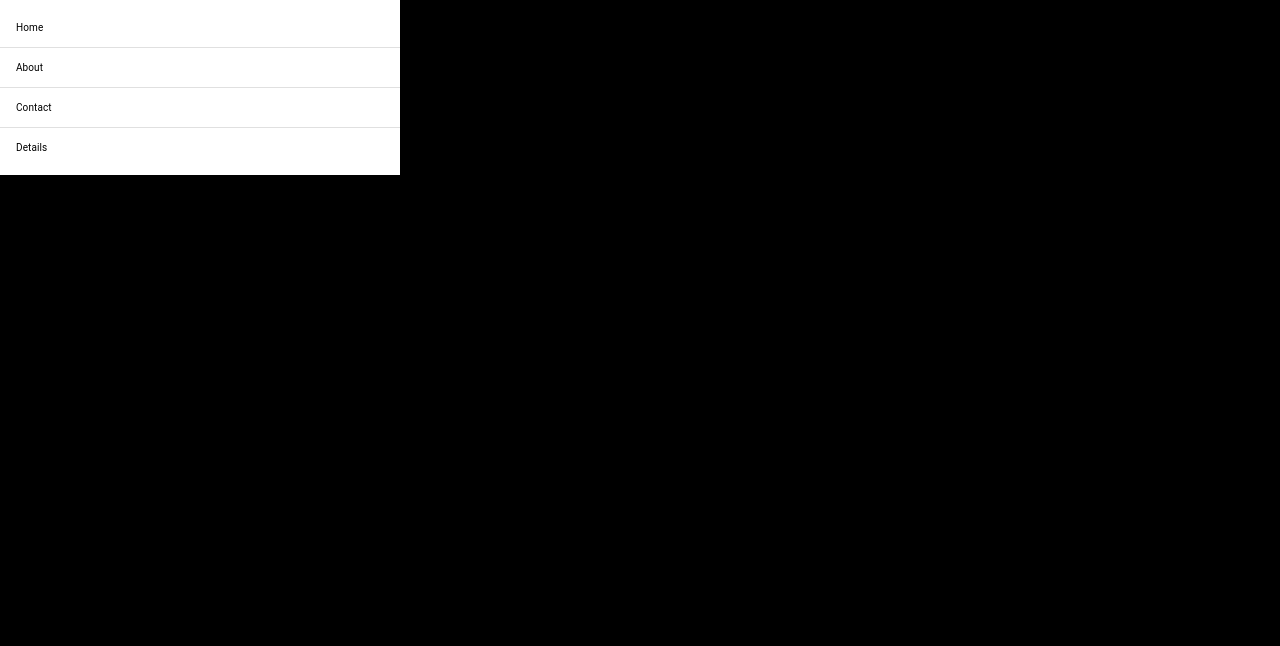
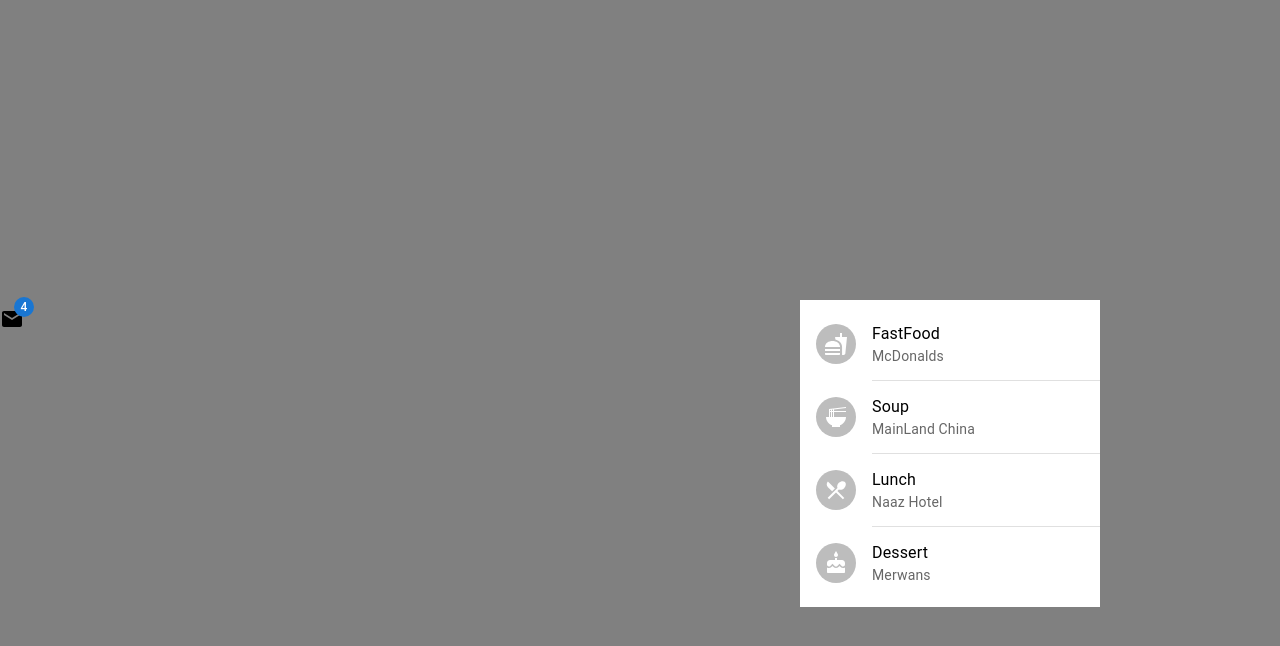
Before and after one commit to itsfarhankhan28/MaterialUI-Component, a React (Create React App) app in the folder material-ui/: page / in a window 1280 px wide. Shown: the top 646 px of the page. Built offline with nearby package versions, Linux system fonts and the light colour scheme.

Commit message:
Badge and Advance List done

```diff
--- a/material-ui/src/App.css
+++ b/material-ui/src/App.css
@@ -1,15 +1,15 @@
 
 body{
-  background-color: black;
+  background-color: grey;
 }
-html{
+/* html{
   font-size: 62.5%;
-}
-.content{
+} */
+/* .content{
   display: flex;
   justify-content: center;
   align-items: center;
   position: relative;
   top: 40rem;
   flex-direction: column;
-}
+} */
--- a/material-ui/src/App.js
+++ b/material-ui/src/App.js
@@ -16,6 +16,7 @@ import Appbar from './Components/Appbar';
 import ThemeAppbar from './Components/ThemeAppbar';
 import Page1 from './MoviesWebsite/Page1';
 import Listitem from './Components/Listitem';
+import Avatarlist from './Components/Avatarlist';
 
 function App() {
 
@@ -52,7 +53,8 @@ function App() {
     {/* <MediaCard/>
     <ComplexCard/> */}
     {/* <Page1/> */}
-    <Listitem/>
+    {/* <Listitem/> */}
+    <Avatarlist/>
     </>
   )
 }
--- /dev/null
+++ b/material-ui/src/Components/Avatarlist.js
@@ -0,0 +1,71 @@
+import React from 'react'
+import List from '@mui/material/List'
+import ListItem from '@mui/material/ListItem'
+import ListItemText from '@mui/material/ListItemText'
+import Divider from '@mui/material/Divider'
+import ListItemAvatar from '@mui/material/ListItemAvatar'
+import Avatar from '@mui/material/Avatar'
+import FastFoodIcon from '@mui/icons-material/Fastfood'
+import RamenDiningIcon from '@mui/icons-material/RamenDining';
+import LocalDiningIcon from '@mui/icons-material/LocalDining';
+import CakeIcon from '@mui/icons-material/Cake';
+import Badge from '@mui/material/Badge'
+import MailIcon from '@mui/icons-material/Mail'
+
+const style = {
+    width:'100%',
+    maxWidth:300,
+    bgcolor:'background.paper',
+    position:'relative',
+    top:300,
+    left:800
+}
+
+const Avatarlist = () => {
+  return (
+    <>
+        <List sx={style} elevation={2}>
+            <ListItem button>
+                <ListItemAvatar>
+                    <Avatar>
+                        <FastFoodIcon/>
+                    </Avatar>
+                </ListItemAvatar>
+                <ListItemText primary='FastFood' secondary='McDonalds'/>
+            </ListItem>
+            <Divider variant='inset'/>
+            <ListItem button>
+                <ListItemAvatar>
+                    <Avatar>
+                        <RamenDiningIcon/>
+                    </Avatar>
+                </ListItemAvatar>
+                <ListItemText primary='Soup' secondary='MainLand China'/>
+            </ListItem>
+            <Divider variant='inset'/>
+            <ListItem button>
+                <ListItemAvatar>
+                    <Avatar>
+                        <LocalDiningIcon/>
+                    </Avatar>
+                </ListItemAvatar>
+                <ListItemText primary='Lunch' secondary='Naaz Hotel'/>
+            </ListItem>
+            <Divider variant='inset'/>
+            <ListItem button>
+                <ListItemAvatar>
+                    <Avatar>
+                        <CakeIcon/>
+                    </Avatar>
+                </ListItemAvatar>
+                <ListItemText primary='Dessert' secondary='Merwans'/>
+            </ListItem>
+        </List>
+        <Badge badgeContent={4} color='primary'>
+            <MailIcon/>
+        </Badge>
+    </>
+  )
+}
+
+export default Avatarlist
```
